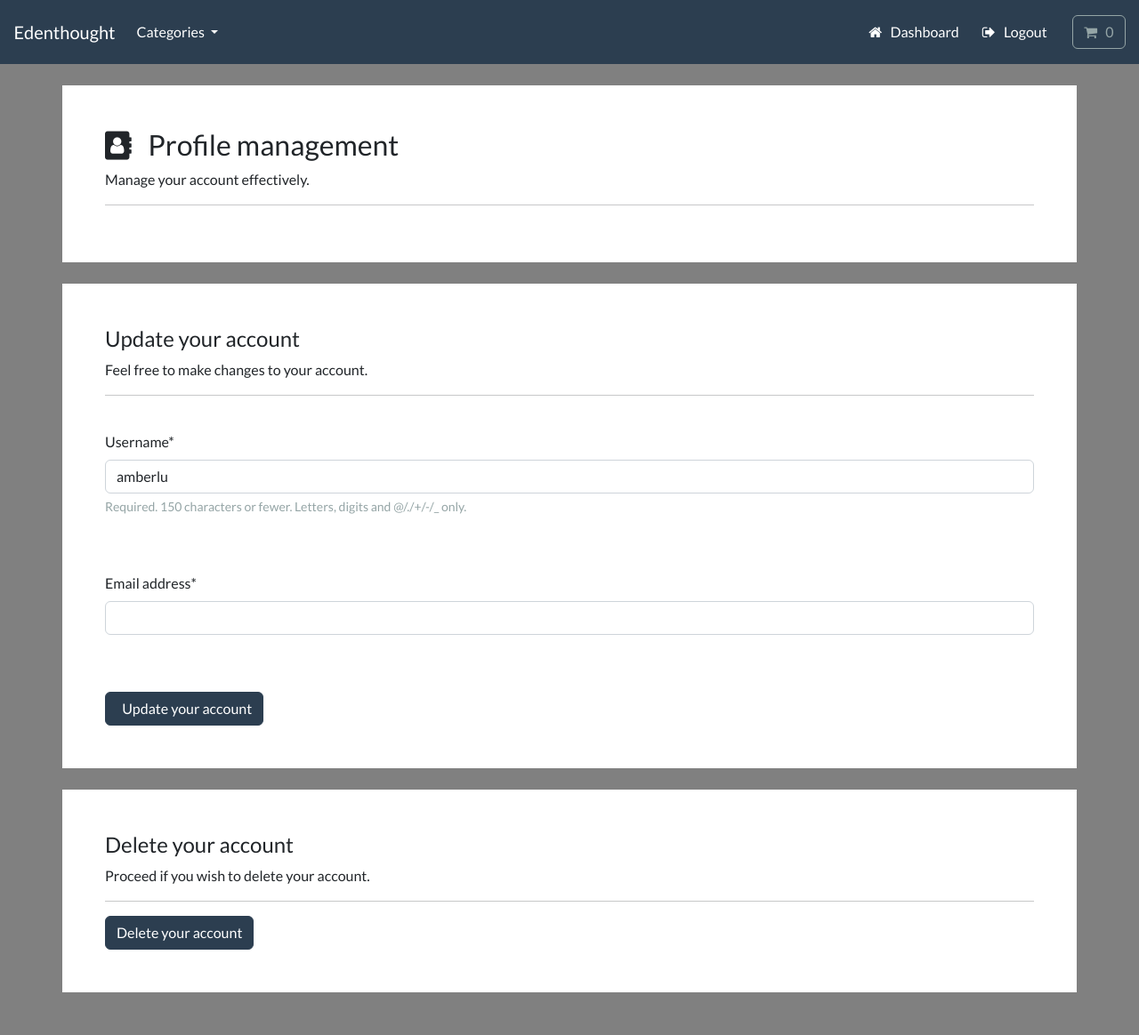
After one commit to XiaoyingLu/udemy-django-ecommerce-store, a Django app: page /account/profile-management in a window 1280 px wide. The commit adds this page. Shown: the whole page at 89% size. Run offline with Django 5.2, Linux system fonts and the light colour scheme; a user stored in the database is signed in; data comes from the database, SQL or seed files in the repository; some libraries are stand-ins or nearby versions.

Commit message:
user login/logout & delete account

```diff
--- a/ecommerce/account/forms.py
+++ b/ecommerce/account/forms.py
@@ -1,7 +1,13 @@
 
-from django.contrib.auth.forms import UserCreationForm
+from collections.abc import Mapping
+from typing import Any
+from django.contrib.auth.forms import UserCreationForm, AuthenticationForm
 from django.contrib.auth.models import User
 from django import forms
+from django.core.files.base import File
+from django.db.models.base import Model
+from django.forms.utils import ErrorList
+from django.forms.widgets import PasswordInput, TextInput
 
 
 class CreateUserForm(UserCreationForm):
@@ -26,3 +32,32 @@ class CreateUserForm(UserCreationForm):
         if len(email) >= 350:
             raise forms.ValidationError('Your email is too long')
         return email
+
+
+class LoginForm(AuthenticationForm):
+    username = forms.CharField(widget=TextInput())
+    password = forms.CharField(widget=PasswordInput())
+
+
+class UpdateUserForm(forms.ModelForm):
+    password = None
+
+    class Meta:
+        model = User
+        fields = ['username', 'email']
+        exclude = ['password1', 'password1']
+
+    def __init__(self, *args, **kwargs):
+        super(UpdateUserForm, self).__init__(*args, **kwargs)
+        self.fields['email'].required = True
+
+    # Email validation
+    def clean_email(self):
+        email = self.cleaned_data.get('email')
+
+        if User.objects.filter(email=email).exclude(pk=self.instance.pk).exists():
+            raise forms.ValidationError('Thie email is invalid')
+
+        if len(email) >= 350:
+            raise forms.ValidationError('Your email is too long')
+        return email
--- /dev/null
+++ b/ecommerce/account/templates/account/profile-management.html
@@ -0,0 +1,49 @@
+
+{% include "store/base.html" %}
+
+{% load static %}
+
+{% load crispy_forms_tags %}
+
+
+{% block content %}
+    <style>
+        body{
+            background-color: gray;
+        }
+    </style>
+
+    <body>
+        <br>
+        <div class="container bg-white shadow-md p-5 form-layout">
+            <h3> <i class="fa fa-address-book" aria-hidden="true"></i> &nbsp; Profile management </h3>
+            <p> Manage your account effectively. </p>
+            <hr>
+        </div>
+        <br>
+        <div class="container bg-white shadow-md p-5 form-layout">
+            <h4> Update your account </h4>
+            <p> Feel free to make changes to your account. </p>
+            <hr>
+            <br>
+            <form method="POST" autocomplete="off">
+                {% csrf_token %}
+                {{user_form.username|as_crispy_field}}
+                <br> <br>
+                {{user_form.email|as_crispy_field}}
+                <br> <br>
+                <button type="submit" class="btn btn-primary navbar-btn text-white"> &nbsp; Update your account </button>
+            </form>
+        </div>
+        <br>
+
+        <div class="container bg-white shadow-md p-5 form-layout">
+            <h4> Delete your account </h4>
+            <p> Proceed if you wish to delete your account.</p>
+            <hr>
+            <a class="btn btn-primary navbar-btn text-white" type="button"  href="{% url 'delete-account' %}"> Delete your account </a>
+        </div>
+    </body>
+    <br> <br>
+
+{% endblock %}
--- a/ecommerce/account/urls.py
+++ b/ecommerce/account/urls.py
@@ -9,4 +9,11 @@ urlpatterns = [
     path('email-verification-sent', views.email_verification_sent, name='email-verification-sent'),
     path('email-verification-success', views.email_verification_success, name='email-verification-success'),
     path('email-verification-failed', views.email_verification_failed, name='email-verification-failed'),
+    # Login / Logout urls
+    path('my-login', views.my_login, name='my-login'),
+    path('user-logout', views.user_logout, name='user-logout'),
+    path('dashboard', views.dashboard, name='dashboard'),
+    path('profile-management', views.profile_management, name='profile-management'),
+    path('delete-account', views.delete_account, name='delete-account'),
+
 ]
--- a/ecommerce/account/views.py
+++ b/ecommerce/account/views.py
@@ -1,13 +1,15 @@
 from django.shortcuts import redirect, render
 from django.contrib.sites.shortcuts import get_current_site
-from django.contrib.auth.models import User
+from django.contrib.auth.models import User, auth
 
-from .forms import CreateUserForm
+from .forms import CreateUserForm, LoginForm, UpdateUserForm
 from .token import user_tokenizer_generate
 
 from django.template.loader import render_to_string
 from django.utils.encoding import force_bytes, force_str
 from django.utils.http import urlsafe_base64_decode, urlsafe_base64_encode
+from django.contrib.auth import authenticate, login, logout
+from django.contrib.auth.decorators import login_required
 
 
 def register(request):
@@ -64,3 +66,56 @@ def email_verification_success(request):
 
 def email_verification_failed(request):
     return render(request, 'account/registration/email-verification-failed.html')
+
+
+def my_login(request):
+    form = LoginForm()
+
+    if request.method == 'POST':
+        form = LoginForm(request, data=request.POST)
+        if form.is_valid():
+            username = request.POST.get('username')
+            password = request.POST.get('password')
+
+            user = authenticate(request, username=username, password=password)
+
+            if user is not None:
+                auth.login(request, user)
+                return redirect("dashboard")
+
+    context = {'form': form}
+    return render(request, 'account/my-login.html', context=context)
+
+
+def user_logout(request):
+    auth.logout(request)
+    return redirect("store")
+
+
+@login_required(login_url='my-login')
+def dashboard(request):
+    return render(request, 'account/dashboard.html')
+
+
+@login_required(login_url='my-login')
+def profile_management(request):
+    user_form = UpdateUserForm(instance=request.user)
+
+    if request.method == 'POST':
+        user_form = UpdateUserForm(request.POST, instance=request.user)
+        if user_form.is_valid():
+            user_form.save()
+            return redirect('dashboard')
+
+    context = {'user_form': user_form}
+    return render(request, 'account/profile-management.html', context=context)
+
+
+@login_required(login_url='my-login')
+def delete_account(request):
+    user = User.objects.get(id=request.user.id)
+    if request.method == 'POST':
+        user.delete()
+        return redirect('store')
+
+    return render(request, 'account/account-delete.html')
--- a/ecommerce/store/templates/store/base.html
+++ b/ecommerce/store/templates/store/base.html
@@ -111,8 +111,18 @@
 
         <div class="collapse navbar-collapse text-center" id="navbarNavDropdown">
 
+
             <ul class="navbar-nav ms-auto">
 
+                {% if user.is_authenticated %}
+
+                    <li class="nav-item">
+
+                        <a class="btn btn-alert navbar-btn text-white" type="button"  href="{% url 'dashboard' %}"> <i class="fa fa-home" aria-hidden="true"></i> &nbsp; Dashboard </a>
+
+                    </li>
+
+                    {% else %}
 
                     <li class="nav-item">
 
@@ -121,11 +131,28 @@
                     </li>
 
 
+                {% endif %}
+
+
+                {% if user.is_authenticated %}
+
                     <li class="nav-item">
 
-                    <a class="btn btn-alert navbar-btn text-white" type="button"  href="/"> Login </a>
+
+                        <a class="btn btn-alert navbar-btn text-white" type="button"  href="{% url 'user-logout' %}"> <i class="fa fa-sign-out" aria-hidden="true"></i> &nbsp; Logout </a>
 
                     </li>
+
+
+                    {% else %}
+
+                        <li class="nav-item">
+
+                            <a class="btn btn-alert navbar-btn text-white" type="button"  href="{% url 'my-login' %}"> Login </a>
+
+                        </li>
+
+                {% endif %}
 
 
                 &nbsp; &nbsp; &nbsp;
--- a/ecommerce/store/templates/store/store.html
+++ b/ecommerce/store/templates/store/store.html
@@ -31,8 +31,7 @@
 
                 <br>
 
-                <a href="{% url 'register' %}" class="btn btn-primary my-2"> Create an account </a>
-
+                <a href="{% url 'register' %}" class="btn btn-primary my-2"> <i class="fa fa-user-plus" aria-hidden="true"></i> &nbsp; Create an account </a>
 
             </div>
 
```
Also changed, not shown: ecommerce/account/backend/email.py (added, +17 -0 lines), ecommerce/account/templates/account/account-delete.html (added, +34 -0 lines), ecommerce/account/templates/account/dashboard.html (+90 -0 lines), ecommerce/account/templates/account/my-login.html (+30 -0 lines), ecommerce/ecommerce/settings.py (+7 -2 lines). Lines whose indentation alone changed are shown as unchanged.
